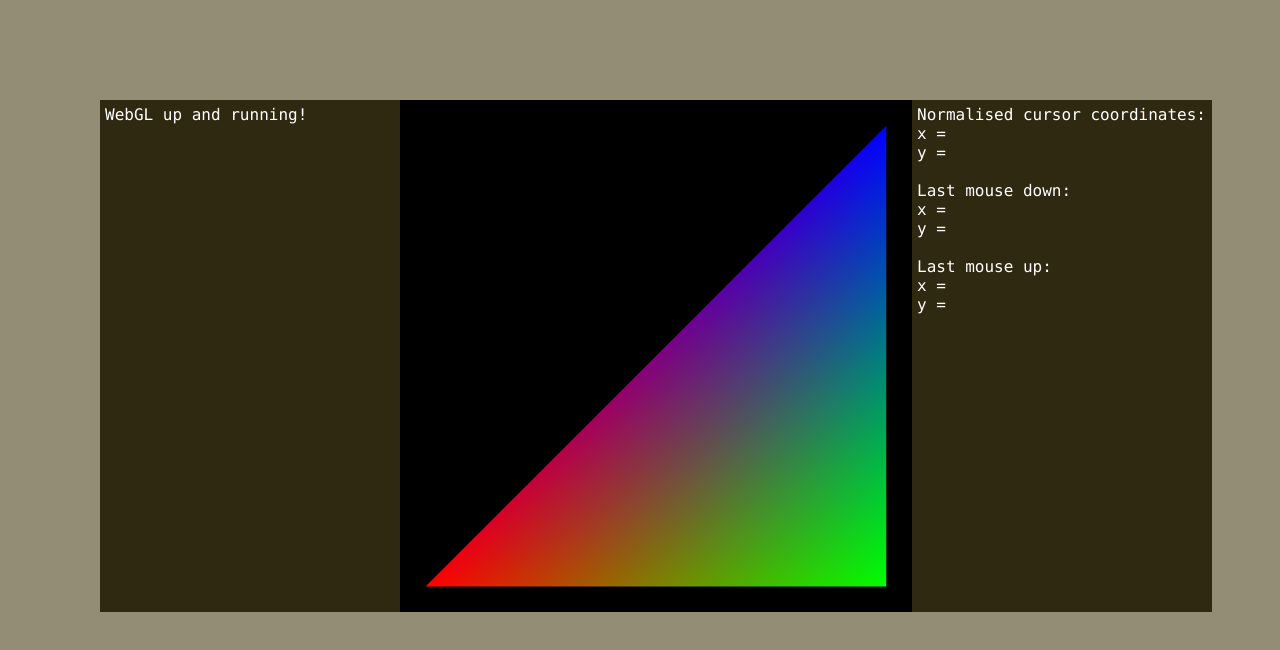
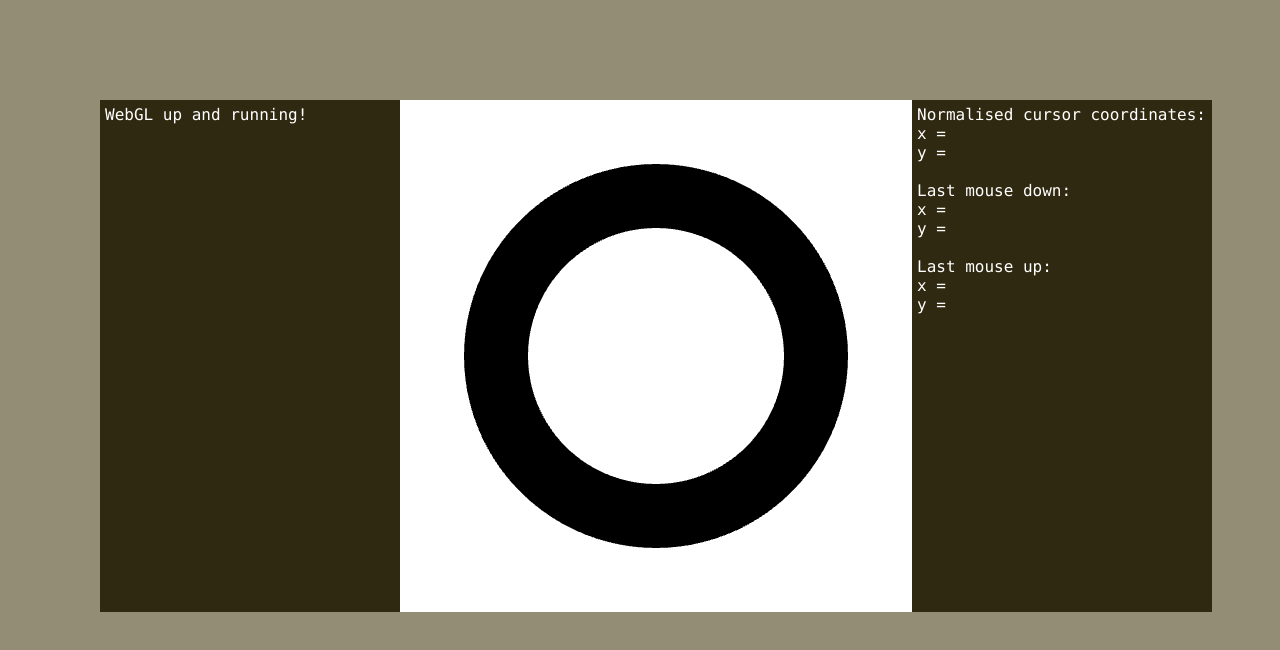
Before and after one commit to m-ender/circular-zero, a website: page public/index.html in a window 1280 px wide. Drawn offline with Linux system fonts and the light colour scheme.

Commit message:
Add renderable circles
Added a Circle "class" that can render either its inside or its outside.
The resolution is configurable but hardcoded as a variable in the class's
file.

```diff
--- /dev/null
+++ b/public/Circle.js
@@ -0,0 +1,104 @@
+// Number of segments (triangles for the inside, quads for the outside)
+// to construct the circle from.
+var segments = 100;
+
+var sin = Math.sin;
+var cos = Math.cos;
+var pi = Math.PI;
+
+// Should return a number between 0 and 1 and is currently used for
+// the R, G and B channels. Use Math.random for acid mode!
+var colorFunction = function () { return 1; };
+
+// x and y are the coordinates of the circle's center, r is the radius.
+// if the fourth parameter is true, the outside will be rendered instead
+// of the inside.
+function Circle(x, y, r, outside)
+{
+    this.x = x;
+    this.y = y;
+    this.r = r;
+
+    this.outside = !!outside; // convert to boolean
+
+    // Initialize attribute buffers
+    var coords;
+    var i;
+    var angle;
+
+    if (!outside)
+    {
+        coords =
+            [x,   y,  // center vertex
+             x+r, y]; // radial vertex right of the center
+
+        for (i = 1; i <= segments; ++i)
+        {
+            angle = i * 2*pi / segments;
+
+            coords.push(x + r*cos(angle));
+            coords.push(y + r*sin(angle));
+        }
+    }
+    else
+    {
+        // We actually render a ring, with the outer radius sufficiently large
+        // to lie outside the viewport.
+        r2 = 10;
+        coords =
+            [x+r,  y,  // radial vertex right of center
+             x+r2, y]; // faraway vertex right of center
+
+        for (i = 1; i <= segments; ++i)
+        {
+            angle = i * 2*pi / segments;
+
+            coords.push(x + r*cos(angle));
+            coords.push(y + r*sin(angle));
+            coords.push(x + r2*cos(angle));
+            coords.push(y + r2*sin(angle));
+        }
+    }
+
+    this.vertices = {};
+    this.vertices.data = new Float32Array(coords);
+
+    this.vertices.bufferId = gl.createBuffer();
+    gl.bindBuffer(gl.ARRAY_BUFFER, this.vertices.bufferId);
+    gl.bufferData(gl.ARRAY_BUFFER, this.vertices.data, gl.STATIC_DRAW);
+
+    var components = [];
+    for (i = 0; i < coords.length / 2; ++i)
+    {
+        components.push(colorFunction());
+        components.push(colorFunction());
+        components.push(colorFunction());
+        components.push(1.0);
+    }
+
+    this.colors = {};
+    this.colors.data = new Float32Array(components);
+
+    this.colors.bufferId = gl.createBuffer();
+    gl.bindBuffer(gl.ARRAY_BUFFER, this.colors.bufferId);
+    gl.bufferData(gl.ARRAY_BUFFER, this.colors.data, gl.STATIC_DRAW);
+}
+
+Circle.prototype.render = function()
+{
+    gl.enableVertexAttribArray(defaultProgram.aPos);
+    gl.bindBuffer(gl.ARRAY_BUFFER, this.vertices.bufferId);
+    gl.vertexAttribPointer(defaultProgram.aPos, 2, gl.FLOAT, false, 0, 0);
+
+    gl.enableVertexAttribArray(defaultProgram.aColor);
+    gl.bindBuffer(gl.ARRAY_BUFFER, this.colors.bufferId);
+    gl.vertexAttribPointer(defaultProgram.aColor, 4, gl.FLOAT, false, 0, 0);
+
+    if (!this.outside)
+        gl.drawArrays(gl.TRIANGLE_FAN, 0, 2 + segments);
+    else
+        gl.drawArrays(gl.TRIANGLE_STRIP, 0, 2+ 2*segments);
+
+    gl.disableVertexAttribArray(defaultProgram.aPos);
+    gl.disableVertexAttribArray(defaultProgram.aColor);
+};
--- a/public/circular-zero.js
+++ b/public/circular-zero.js
@@ -25,6 +25,8 @@ var previousTexture; // Points to the texture from two frames ago, so that we on
 var fps = 60;
 var interval = 1000/fps;
 var lastTime;
+
+var circles = [];
 
 window.onload = init;
 
@@ -71,34 +73,8 @@ function init()
 
     gl.useProgram(null);
 
-    // Initialize attribute buffers
-    var vertices = {};
-    vertices.data = new Float32Array(
-        [
-            -0.9, -0.9,
-             0.9, -0.9,
-             0.9,  0.9
-        ]);
-
-    vertices.bufferId = gl.createBuffer();
-    gl.bindBuffer(gl.ARRAY_BUFFER, vertices.bufferId);
-    gl.bufferData(gl.ARRAY_BUFFER, vertices.data, gl.STATIC_DRAW);
-    gl.vertexAttribPointer(defaultProgram.aPos, 2, gl.FLOAT, false, 0, 0);
-    gl.enableVertexAttribArray(defaultProgram.aPos);
-
-    var colors = {};
-    colors.data = new Float32Array(
-        [
-            1.0, 0.0, 0.0, 1.0,
-            0.0, 1.0, 0.0, 1.0,
-            0.0, 0.0, 1.0, 1.0
-        ]);
-
-    colors.bufferId = gl.createBuffer();
-    gl.bindBuffer(gl.ARRAY_BUFFER, colors.bufferId);
-    gl.bufferData(gl.ARRAY_BUFFER, colors.data, gl.STATIC_DRAW);
-    gl.vertexAttribPointer(defaultProgram.aColor, 4, gl.FLOAT, false, 0, 0);
-    gl.enableVertexAttribArray(defaultProgram.aColor);
+    circles.push(new Circle(0, 0, 0.5));
+    circles.push(new Circle(0, 0, 0.75, true));
 
     gl.blendFunc(gl.SRC_ALPHA, gl.ONE_MINUS_SRC_ALPHA);
 
@@ -163,6 +139,7 @@ function InitShaders(gl, vertexShaderId, fragmentShaderId)
     return program;
 }
 
+// This is a fixed-framerate rendering loop.
 function render()
 {
     window.requestAnimFrame(render, canvas);
@@ -186,7 +163,9 @@ function drawScreen()
 
     gl.viewport(0, 0, viewPort.width, viewPort.height);
     gl.clear(gl.COLOR_BUFFER_BIT | gl.DEPTH_BUFFER_BIT);
-    gl.drawArrays(gl.TRIANGLE_FAN, 0, 3);
+
+    circles.forEach(function(c) { c.render(); });
+
     gl.disable(gl.BLEND);
 }
 
--- a/public/index.html
+++ b/public/index.html
@@ -9,6 +9,7 @@
     <script type="text/javascript" src="jquery-2.1.0.js"></script>
 
     <script type="text/javascript" src="webgl-utils.js"></script>
+    <script type="text/javascript" src="Circle.js"></script>
     <script type="text/javascript" src="circular-zero.js"></script>
 
     <!--[if IE]>
```
